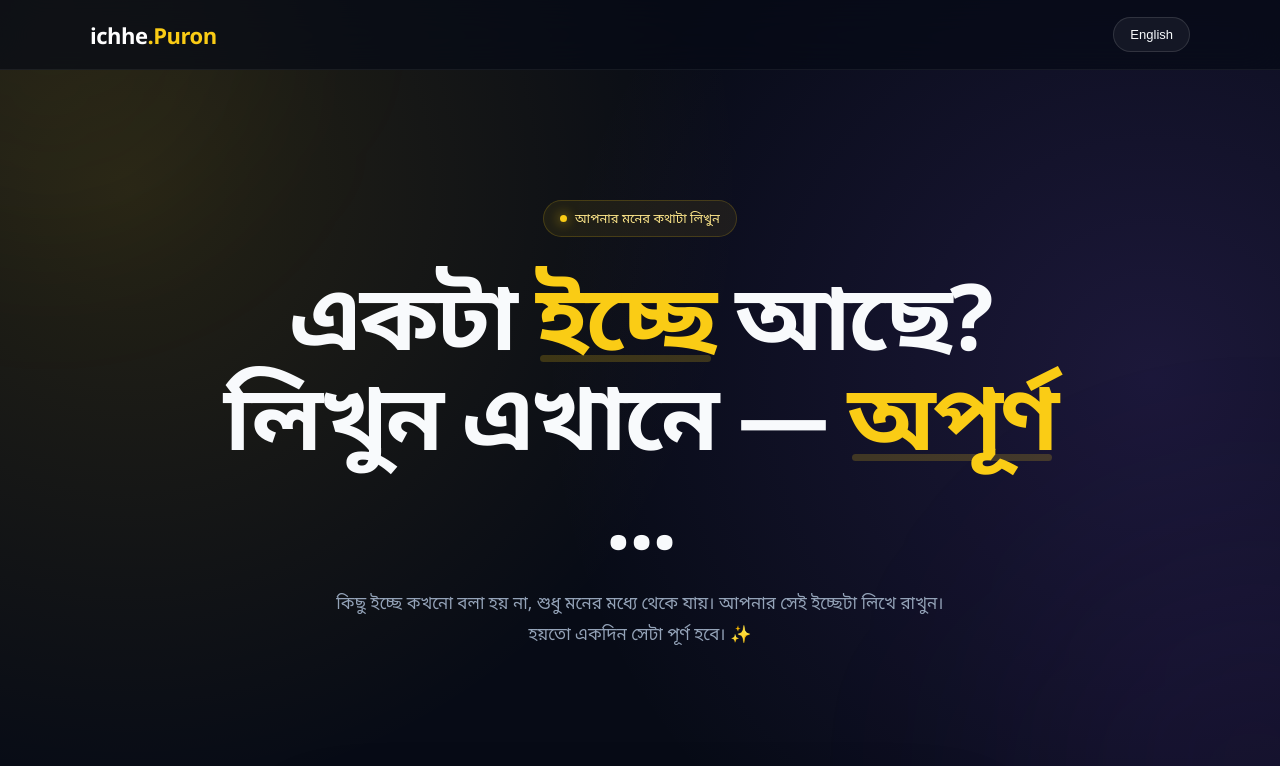
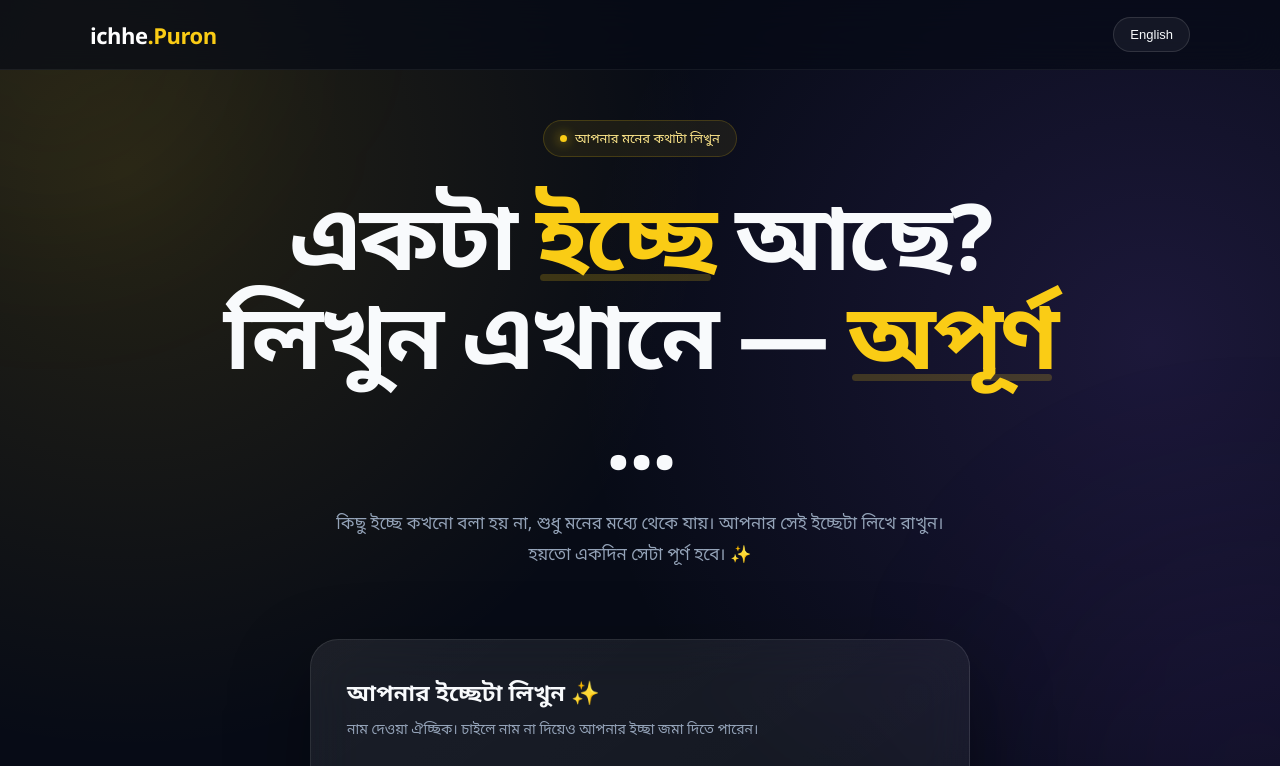
Before and after one commit to safayet309/ichhe.Puron, a plain HTML site: page index.html in a window 1280 px wide. Shown: the top 766 px of the page. Drawn offline with Linux system fonts and the light colour scheme.

Commit message:
Reduce hero section min-height to 65vh

```diff
--- a/style.css
+++ b/style.css
@@ -189,7 +189,7 @@ nav {
 ===================================================== */
 
 .hero {
-    min-height: 100vh;
+    min-height: 65vh;
 
     display: flex;
 
```
